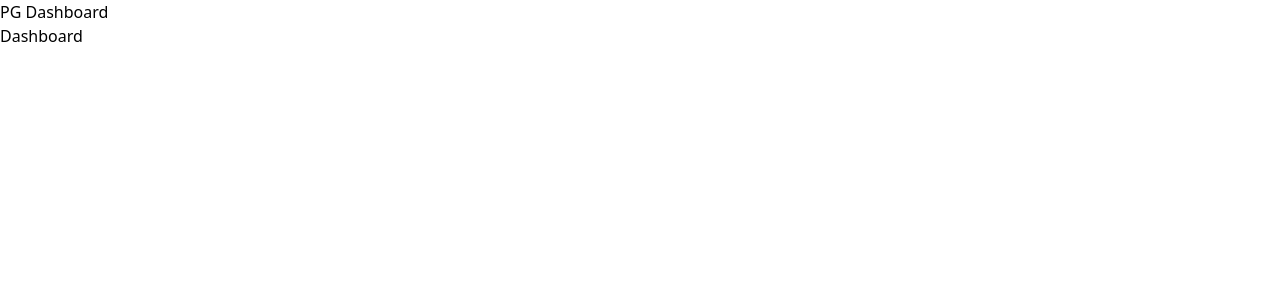
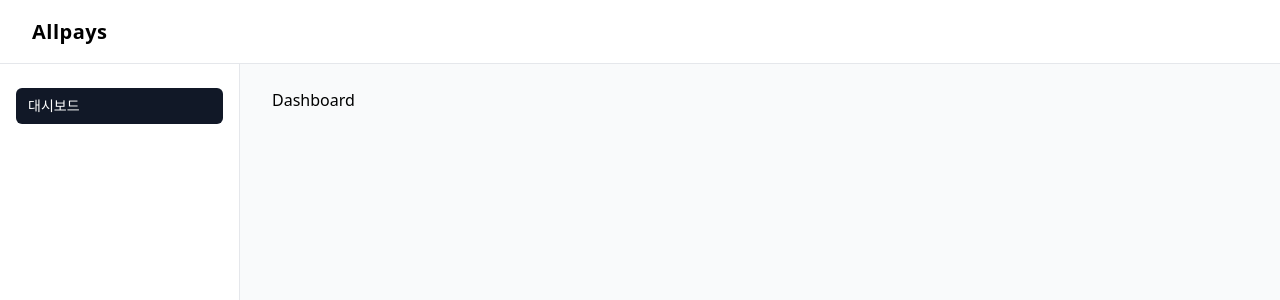
Before and after one commit to SeungJin051/pg-dashboard, a React (Vite) app: page / in a window 1280 px wide. Shown: the top 300 px of the page. Built offline with nearby package versions, Linux system fonts and the light colour scheme.

Commit message:
feat(layout): 헤더와 사이드바가 있는 메인 레이아웃 추가

```diff
--- a/src/App.tsx
+++ b/src/App.tsx
@@ -1,17 +1,11 @@
+import { MainLayout } from './components/layout/MainLayout'
 import { AppRoutes } from './router'
 
 function App() {
   return (
-    <div>
-      <header>
-        <h1>PG Dashboard</h1>
-      </header>
-      <div>
-        <main>
-          <AppRoutes />
-        </main>
-      </div>
-    </div>
+    <MainLayout>
+      <AppRoutes />
+    </MainLayout>
   )
 }
 
--- /dev/null
+++ b/src/components/layout/Header.tsx
@@ -0,0 +1,48 @@
+import { paths } from '@/constants/paths'
+import { Bars3Icon } from '@heroicons/react/24/solid'
+import { useState } from 'react'
+import { Link } from 'react-router-dom'
+
+export const Header = () => {
+  const [menuOpen, setMenuOpen] = useState(false)
+
+  return (
+    <header className="border-b border-gray-200 px-8 bg-white h-16 flex items-center justify-between">
+      <div className="flex items-center gap-5 mx-auto w-full justify-between">
+        <span className="font-semibold text-xl tracking-wide">Allpays</span>
+
+        {/* 모바일 햄버거 메뉴 */}
+        <Bars3Icon
+          className="w-6 h-6 md:hidden cursor-pointer"
+          onClick={() => setMenuOpen((open) => !open)}
+          aria-label="메뉴 열기"
+        />
+
+        {/* 모바일 내비게이션 */}
+        <nav
+          className={`
+            ${menuOpen ? 'flex flex-col gap-4 absolute top-16 left-0 w-full bg-white border-b py-4 px-8 z-50' : 'hidden'}
+            md:hidden
+          `}
+          onClick={() => setMenuOpen(false)}
+        >
+          {paths.map((path) => {
+            const isActive = location.pathname === path.to
+
+            return (
+              <Link
+                key={path.to}
+                to={path.to}
+                className={`rounded-md px-3 py-2 text-sm font-medium transition-colors ${
+                  isActive ? 'bg-gray-900 text-white' : 'text-gray-700 hover:bg-gray-100'
+                }`}
+              >
+                {path.label}
+              </Link>
+            )
+          })}
+        </nav>
+      </div>
+    </header>
+  )
+}
--- /dev/null
+++ b/src/components/layout/MainLayout.tsx
@@ -0,0 +1,15 @@
+import type { PropsWithChildren } from 'react'
+import { Header } from './Header'
+import { Sidebar } from './Sidebar'
+
+export const MainLayout = ({ children }: PropsWithChildren) => {
+  return (
+    <div className="min-h-screen bg-gray-50">
+      <Header />
+      <div className="flex">
+        <Sidebar />
+        <main className="flex-1 px-4 py-4 md:px-8 md:py-6">{children}</main>
+      </div>
+    </div>
+  )
+}
--- /dev/null
+++ b/src/components/layout/Sidebar.tsx
@@ -0,0 +1,29 @@
+import { paths } from '@/constants/paths'
+import { Link, useLocation } from 'react-router-dom'
+
+export const Sidebar = () => {
+  const location = useLocation()
+
+  return (
+    // 데스크탑 사이드바
+    <aside className="hidden md:flex h-screen w-60 flex-col border-r border-gray-200 bg-white px-4 py-6">
+      <nav className="flex flex-col gap-1">
+        {paths.map((path) => {
+          const isActive = location.pathname === path.to
+
+          return (
+            <Link
+              key={path.to}
+              to={path.to}
+              className={`rounded-md px-3 py-2 text-sm font-medium transition-colors ${
+                isActive ? 'bg-gray-900 text-white' : 'text-gray-700 hover:bg-gray-100'
+              }`}
+            >
+              {path.label}
+            </Link>
+          )
+        })}
+      </nav>
+    </aside>
+  )
+}
--- /dev/null
+++ b/src/constants/paths.ts
@@ -0,0 +1 @@
+export const paths = [{ to: '/', label: '대시보드' }]
```
